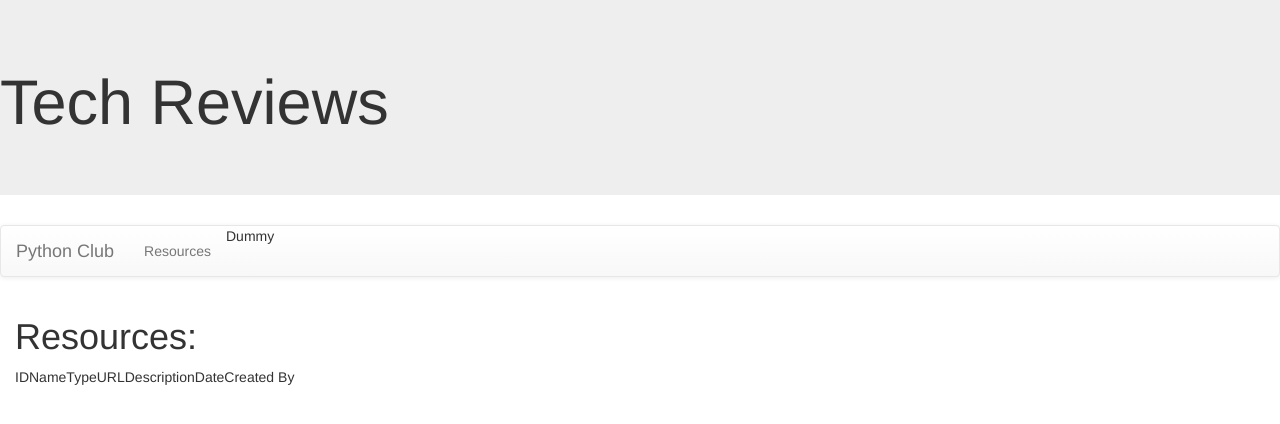
After one commit to Hongbin-L/It112-S2021, a Django app: page /Club/getResource in a window 1280 px wide. The commit adds this page. Shown: the top 424 px of the page. Run offline with Django 3.2, Linux system fonts and the light colour scheme; data that the repository does not hold is empty; some libraries are stand-ins or nearby versions.

Commit message:
Assignment 5

```diff
--- a/Club/templates/base.html
+++ b/Club/templates/base.html
@@ -16,7 +16,7 @@
 <a class="navbar-brand" href="{% url 'index' %}">Python Club</a>
 </div>
 <ul class="nav navbar-nav">
-<li>Dummy</li>
+  <li><a href="{% url 'getResource' %}">Resources</a></li>
 <li>Dummy</li>
 </ul>
 </div>
--- /dev/null
+++ b/Club/templates/club/Resource.html
@@ -0,0 +1,27 @@
+{% extends 'base.html' %}
+{% block content %}
+<h1>Resources:</h1>
+<table class="res-table">
+  <tr>
+    <td>ID</td>
+    <td>Name</td>
+    <td>Type</td>
+    <td>URL</td>
+    <td class="res-des">Description</td>
+    <td>Date</td>
+    <td>Created By</td>
+  </tr>
+  {% for res in Resource %}
+
+  <tr class="{% cycle 'bgcolor' '' %}">
+    <td>{{res.id}}</td>
+    <td>{{res.name}}</td>
+    <td>{{res.type}}</td>
+    <td>{{res.URL}}</td>
+    <td class="res-des">{{res.description}}</td>
+    <td>{{res.date}}</td>
+    <td>{{res.userid.username}}</td>
+  </tr>
+  {% endfor %}
+</table>
+{% endblock %}
--- a/Club/urls.py
+++ b/Club/urls.py
@@ -3,4 +3,5 @@ from .import views
 
 urlpatterns = [
     path('', views.index, name='index'),
+    path('getResource', views.getResource, name='getResource'),
 ]
--- a/Club/views.py
+++ b/Club/views.py
@@ -1,5 +1,10 @@
 from django.shortcuts import render
+from .models import Resource, Meeting
 
 # Create your views here.
 def index(request):
     return render(request, 'club/index.html')
+
+def getResource(request):
+    res = Resource.objects.all()
+    return render(request, 'club/Resource.html', {"Resource": res})
```
